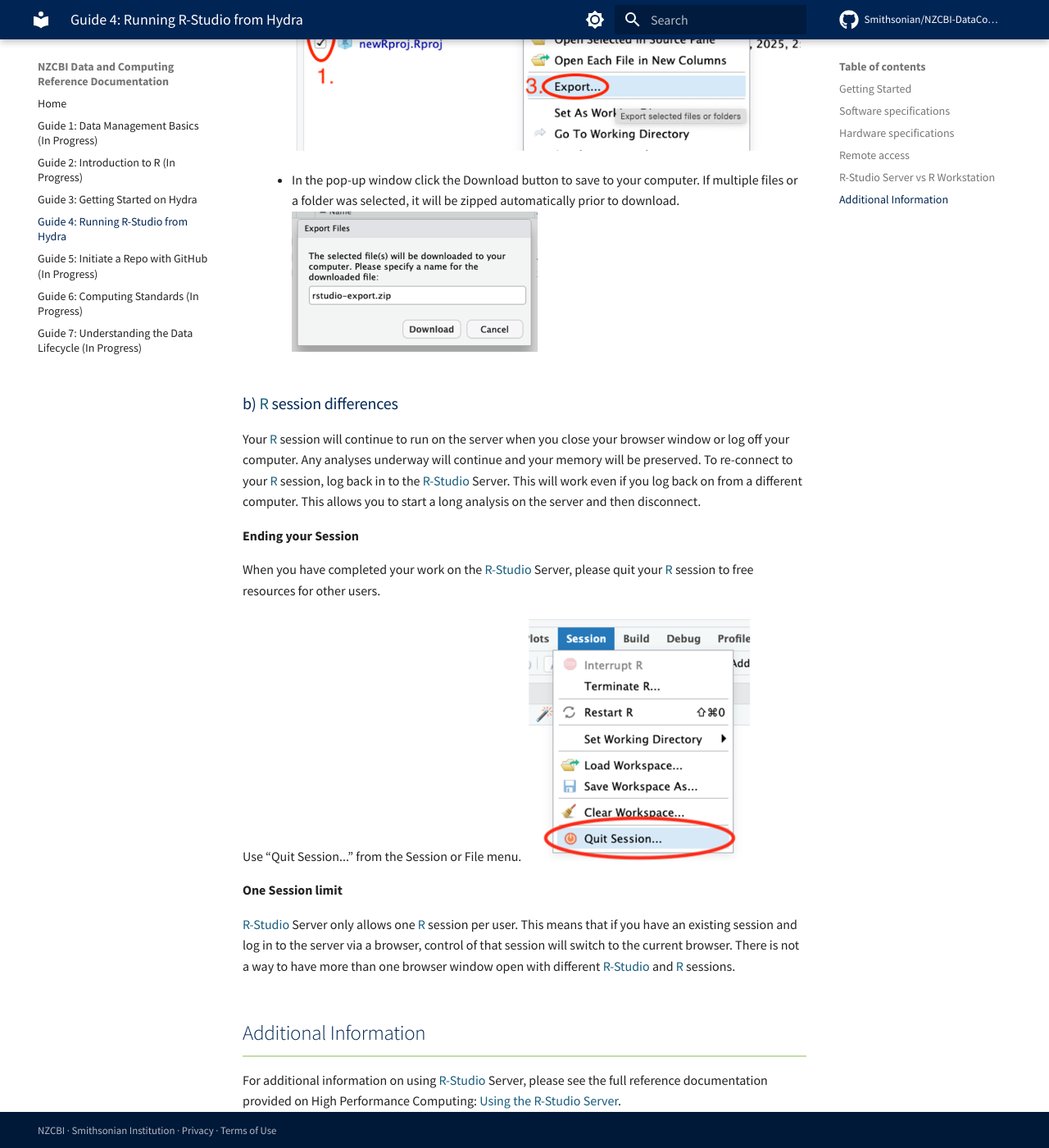
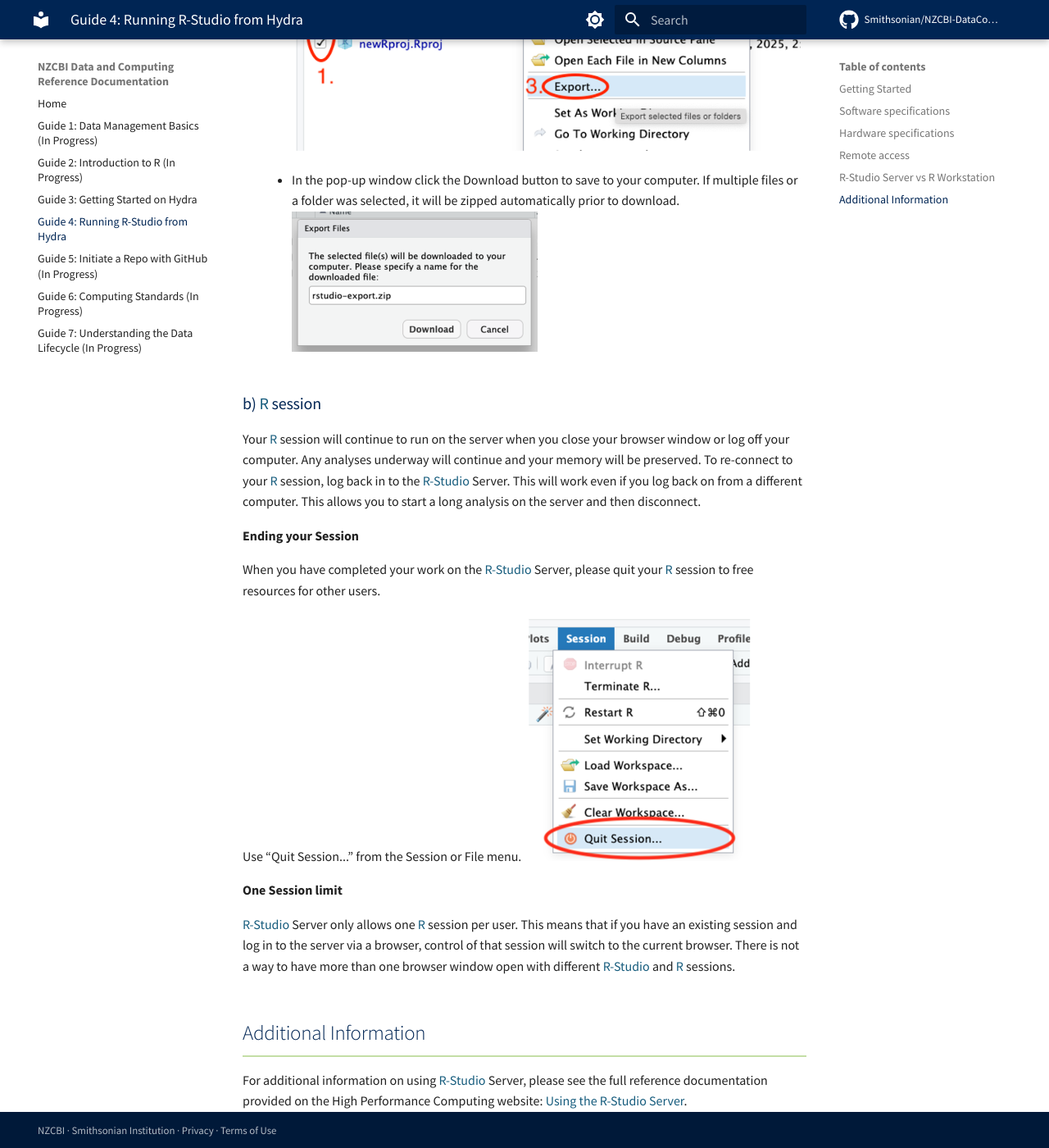
Before and after one commit to Smithsonian/NZCBI-DataComputingDocs, an MkDocs documentation site: the page built from docs/RStudio-Hydra.md, in a window 1280 px wide and 1400 px high, scrolled down 4592 px. Shown: the whole window at 82% size. Built offline with MkDocs 1.6.1 and Material for MkDocs 9.7.7, drawn with Linux system fonts in a browser that asks for light colours; comment, search, counter and statistics services are not loaded; some of the changed text lies outside the part shown.

Commit message:
Removed differences

```diff
--- a/docs/RStudio-Hydra.md
+++ b/docs/RStudio-Hydra.md
@@ -59,7 +59,7 @@
 
 Using [R-Studio](https://posit.co/download/rstudio-desktop) Server is nearly identical to running the standard workstation version of [R-Studio](https://posit.co/download/rstudio-desktop). However, some key differences exist:
 
-### a) File transfer differences
+### a) File transfer
 Your data must be transferred to/from Hydra to work on it - directories in `/home`, `/data`, and `/scratch` are all available on this server. Note: `/store` is not available at this time. The Hydra storage guidance, quotas, and scrubber policies apply to data used through the dedicated [R-Studio](https://posit.co/download/rstudio-desktop) Server.
 
 In addition to the existing file transfer tools for Hydra (see the [file transfer guide](https://confluence.si.edu/spaces/HPC/pages/163152227/Transferring+Files+to+from+Hydra), [quick start guide](https://confluence.si.edu/spaces/HPC/pages/163152218/Quick+Start+Guide), and [Globus](https://smithsonian.github.io/globus-docs/)), [R-Studio](https://posit.co/download/rstudio-desktop) Server has built-in tools for file transfers. These built-in tools are best for small files or quick edits. For large files or large file sets consider other file transfer tools.
@@ -80,7 +80,7 @@
 	- In the pop-up window click the Download button to save to your computer. If multiple files or a folder was selected, it will be zipped automatically prior to download.
 ![PopUp](assets/Popup.png)
 
-### b) [R](https://cran.r-project.org/) session differences
+### b) [R](https://cran.r-project.org/) session
 Your [R](https://cran.r-project.org/) session will continue to run on the server when you close your browser window or log off your computer. Any analyses underway will continue and your memory will be preserved. To re-connect to your [R](https://cran.r-project.org/) session, log back in to the [R-Studio](https://posit.co/download/rstudio-desktop) Server. This will work even if you log back on from a different computer. This allows you to start a long analysis on the server and then disconnect.
 
 **Ending your Session**
@@ -96,4 +96,4 @@
 
 ## Additional Information
 
-For additional information on using [R-Studio](https://posit.co/download/rstudio-desktop) Server, please see the full reference documentation provided on High Performance Computing: [Using the R-Studio Server](https://confluence.si.edu/spaces/HPC/pages/385975502/Using+the+RStudio+Server).
+For additional information on using [R-Studio](https://posit.co/download/rstudio-desktop) Server, please see the full reference documentation provided on the High Performance Computing website: [Using the R-Studio Server](https://confluence.si.edu/spaces/HPC/pages/385975502/Using+the+RStudio+Server).
```
